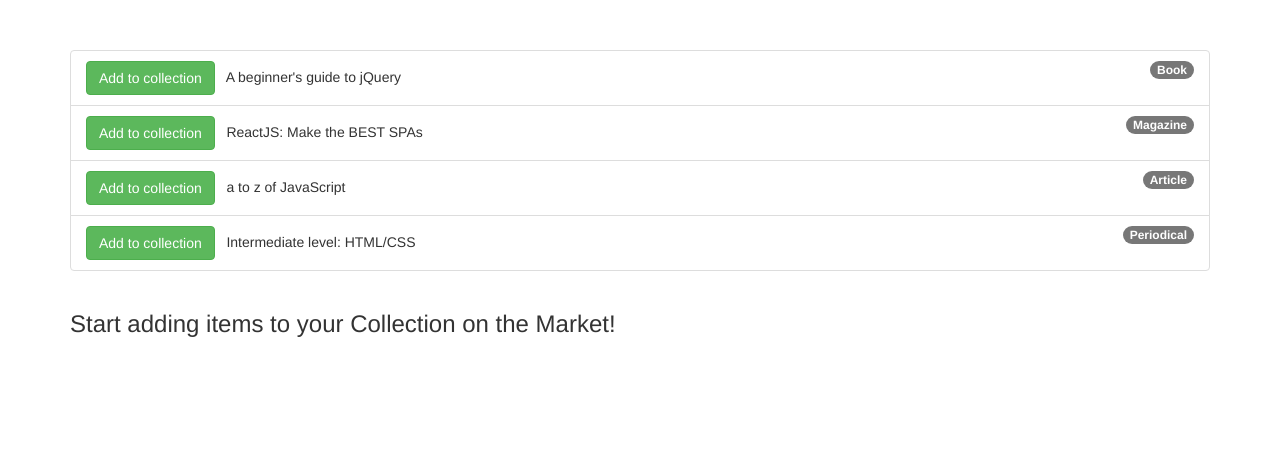
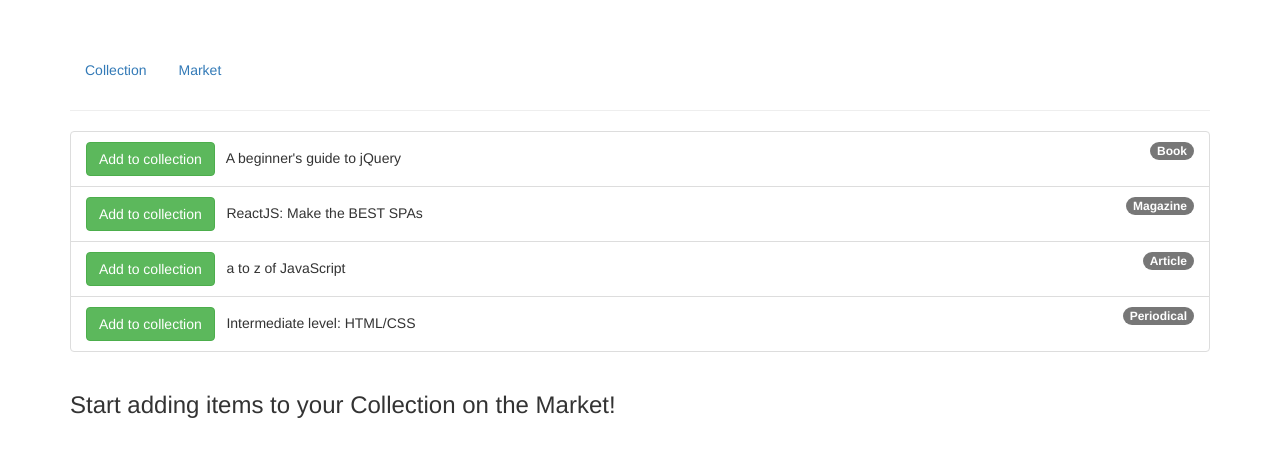
Before and after one commit to VisheshSingh/Ang-Collection-App, an Angular app: page / in a window 1280 px wide. Shown: the top 456 px of the page. Built offline with nearby package versions, Linux system fonts and the light colour scheme.

Commit message:
nav component created and links added for navigation

```diff
--- a/src/app/app.component.html
+++ b/src/app/app.component.html
@@ -1,4 +1,6 @@
 <div class="container">
+    <app-nav></app-nav>
+    <hr>
     <app-market></app-market>
     <app-collection></app-collection>
 </div>
--- a/src/app/app.module.ts
+++ b/src/app/app.module.ts
@@ -5,12 +5,14 @@
 import { MarketComponent } from './market/market.component';
 import { CollectionComponent } from './collection/collection.component';
 import { CollectableService } from './shared/collectable.service';
+import { NavComponent } from './nav.component';
 
 @NgModule({
   declarations: [
     AppComponent,
     MarketComponent,
-    CollectionComponent
+    CollectionComponent,
+    NavComponent
   ],
   imports: [
     BrowserModule
--- /dev/null
+++ b/src/app/nav.component.html
@@ -0,0 +1,8 @@
+<div class="row">
+    <div class="col-xs-12">
+        <div class="nav nav-pills">
+            <li><a href="#">Collection</a></li>
+            <li><a href="#">Market</a></li>
+        </div>
+    </div>
+</div>
--- /dev/null
+++ b/src/app/nav.component.ts
@@ -0,0 +1,15 @@
+import { Component, OnInit } from '@angular/core';
+
+@Component({
+  selector: 'app-nav',
+  templateUrl: './nav.component.html',
+  styles: []
+})
+export class NavComponent implements OnInit {
+
+  constructor() { }
+
+  ngOnInit() {
+  }
+
+}
```
